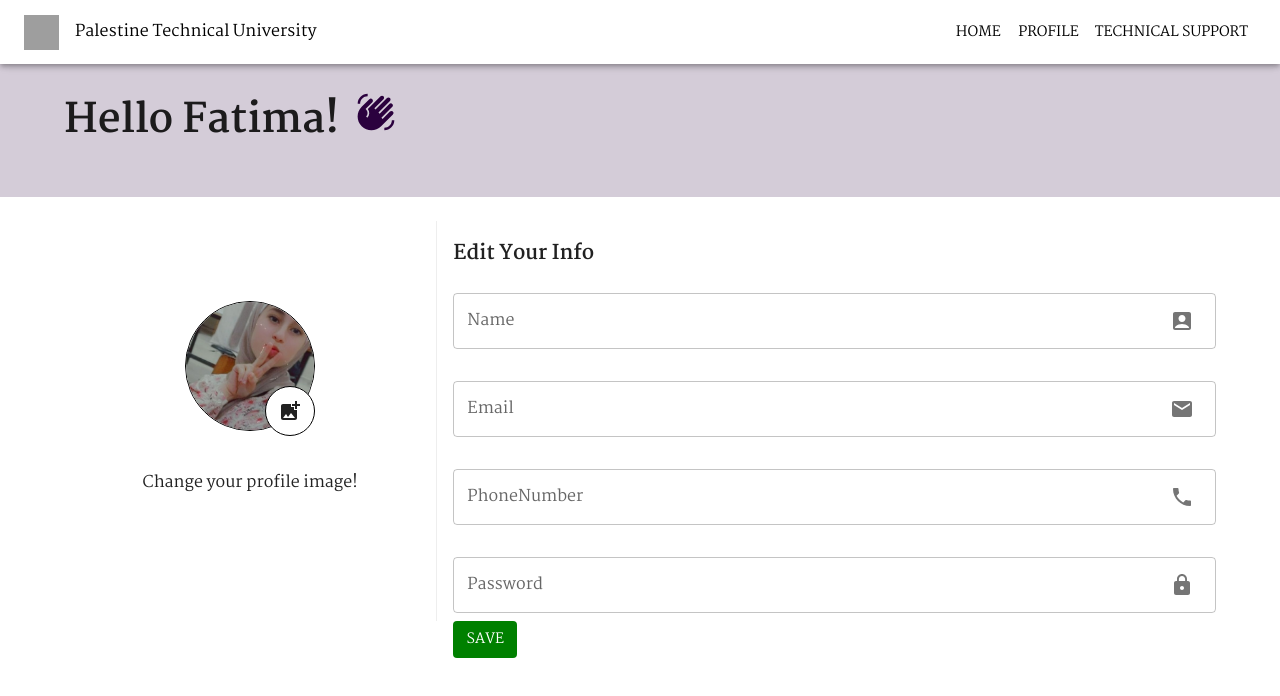
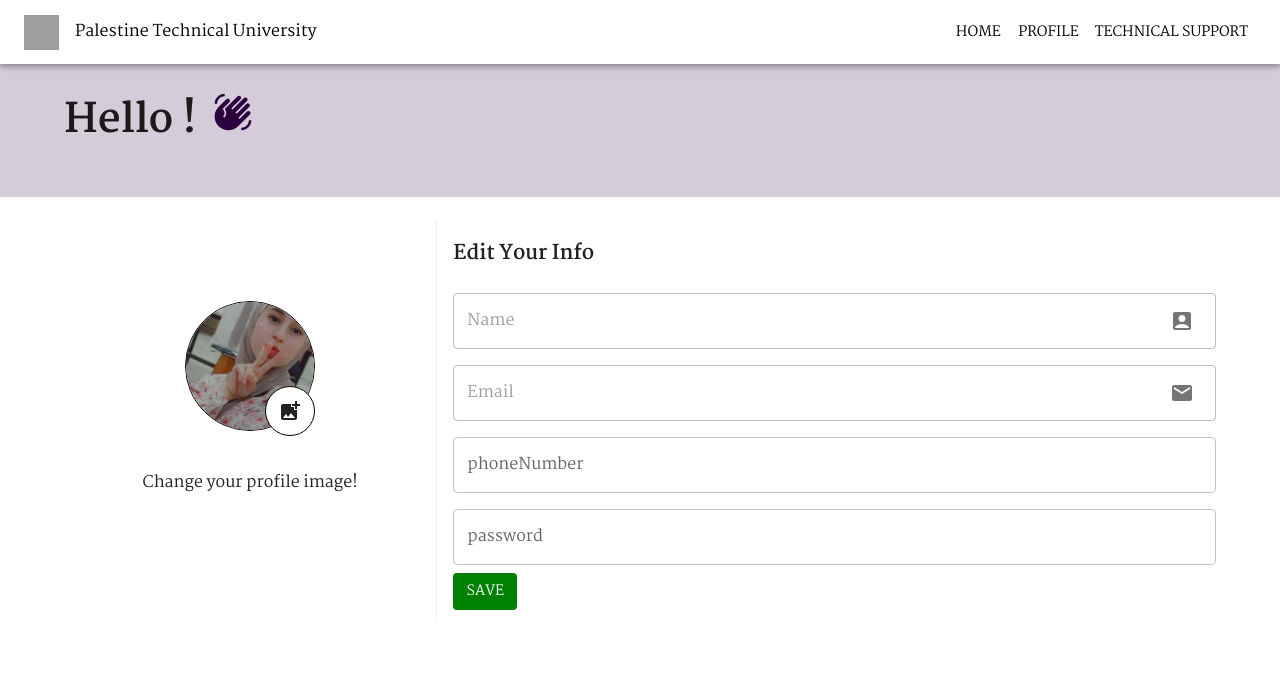
Before and after one commit to Tasneemghazal/front-grad, a React (Vite) app: page /student/profile/editProfile in a window 1280 px wide. Shown: the top 696 px of the page. Built offline with nearby package versions, Linux system fonts and the light colour scheme; grey boxes are pictures that could not be loaded.

Commit message:
handle edit proile

```diff
--- a/src/components/student/profile/EditProfile.jsx
+++ b/src/components/student/profile/EditProfile.jsx
@@ -1,20 +1,93 @@
-import React, { useRef } from "react";
-import { Avatar, Box, Button, Container, Grid, Typography } from "@mui/material";
+import React, { useContext, useState, useEffect } from "react";
+import {
+  Avatar,
+  Box,
+  Button,
+  Container,
+  Grid,
+  Typography,
+} from "@mui/material";
 import WavingHandIcon from "@mui/icons-material/WavingHand";
 import AddPhotoAlternateIcon from "@mui/icons-material/AddPhotoAlternate";
+import { UserContext } from "../../context/StudentContextProvider.jsx";
 import InputCom from "../../shared/InputCom.jsx";
+import { useFormik } from "formik";
+import axios from "axios";
+export default function EditProfile() {
+  const { extractNameFromToken } = useContext(UserContext);
+  const token = localStorage.getItem("userToken");
+  const [userName, setUserName] = useState("");
+  const [userEmail, setUserEmail] = useState("");
+  const [phoneNumber, setPhoneNumber] = useState("");
+  const onSubmit = async (users) => {
+    try {
+      const { data } = await axios.patch(
+        "http://localhost:3000/api/v1/grad/supervisor/editProfile",
+        users, {
+          headers: { token: `Bearer ${token}` }}
+      );
+      console.log(data);
+    } catch (error) {
+      console.log("Error occurred:", error);
+    }
+  };
+  useEffect(() => {
+    const fetchData = async () => {
+      try {
+        const name = extractNameFromToken();
+        setUserName(name.name);
+        setUserEmail(name.email);
+      } catch (error) {
+        console.error("Error fetching users:", error);
+      }
+    };
+    fetchData();
+  }, []);
+  const initialValues = {
+    phoneNumber: phoneNumber,
+    password: "",
+  };
+  const formik = useFormik({
+    initialValues,
+    onSubmit,
+    validateOnBlur: true,
+    validateOnChange: false,
+  });
+  const inputs = [
+    {
+      id: "phoneNumber",
+      type: "text",
+      name: "phoneNumber",
+      title: "User phoneNumber",
+      value: formik.values.phoneNumber,
+    },
+    {
+      id: "password",
+      type: "password",
+      name: "password",
+      title: "User Password",
+      value: formik.values.password,
+    },
+  ];
 
-export default function EditProfile() {
-  const fileInputRef = useRef(null);
+  const renderInputs = inputs.map((input, index) => (
+    <InputCom
+      type={input.type}
+      name={input.name}
+      id={input.id}
+      title={input.title}
+      value={input.value}
+      key={index}
+      placeholder={input.name}
+      onChange={formik.handleChange}
+      onBlur={formik.handleBlur}
+      touched={formik.touched}
+    />
+  ));
 
   const handleUploadClick = () => {
-    fileInputRef.current.click();
-  };
-
-  const handleFileChange = (event) => {
-    const file = event.target.files[0];
-    // Handle the file upload logic here
-    console.log("Selected file:", file);
+    // Define functionality to handle profile image upload
+    console.log("Upload clicked");
   };
 
   return (
@@ -24,14 +97,21 @@ export default function EditProfile() {
         position: "relative",
         top: -115,
         backgroundColor: "rgba(43, 1, 62, 0.2)",
-
       }}
     >
-      <Container sx={{ display: "flex", height: "100%", alignItems: "center", justifyContent: {xs:"center",md:"start"} ,pt: { xs: 5, md: 6 } }}>
+      <Container
+        sx={{
+          display: "flex",
+          height: "100%",
+          alignItems: "center",
+          justifyContent: { xs: "center", md: "start" },
+          pt: { xs: 5, md: 6 },
+        }}
+      >
         <Typography
           sx={{ fontSize: { xs: "30px", md: "40px" }, fontWeight: "bold" }}
         >
-          Hello Fatima!
+          Hello {userName}!
           <WavingHandIcon
             sx={{
               fontSize: { xs: "30px", md: "40px" },
@@ -44,7 +124,16 @@ export default function EditProfile() {
       <Container>
         <Grid container spacing={2}>
           {/* Profile Picture Section */}
-          <Grid item xs={12} md={4} sx={{ borderRight: { xs: 0, md: "1px solid #eee" }, height: { xs: "auto", md: "400px" }, mt: 5 }}>
+          <Grid
+            item
+            xs={12}
+            md={4}
+            sx={{
+              borderRight: { xs: 0, md: "1px solid #eee" },
+              height: { xs: "auto", md: "400px" },
+              mt: 5,
+            }}
+          >
             <Box
               sx={{
                 display: "flex",
@@ -53,9 +142,9 @@ export default function EditProfile() {
                 flexDirection: "column",
               }}
             >
-              <Box sx={{ position: "relative",pt:{xs:0,md:8} }}>
+              <Box sx={{ position: "relative", pt: { xs: 0, md: 8 } }}>
                 <Avatar
-                  alt="Fatima's Profile"
+                  alt={`${userName}'s Profile`}
                   src="/image/toto.jpeg"
                   sx={{
                     width: "130px",
@@ -84,30 +173,58 @@ export default function EditProfile() {
                 </Box>
               </Box>
               <Typography sx={{ mt: 5 }}>Change your profile image!</Typography>
-              <input
-                type="file"
-                ref={fileInputRef}
-                style={{ display: "none" }}
-                onChange={handleFileChange}
-              />
             </Box>
           </Grid>
 
           {/* Edit Info Section */}
-          <Grid item xs={12} md={8} sx={{ height: { xs: "auto", md: "400px" }, mt: 5 }}>
-            <Box sx={{ display: "flex", flexDirection: "column", justifyContent: "space-between", height: "100%" }}>
+          <Grid
+            item
+            xs={12}
+            md={8}
+            sx={{ height: { xs: "auto", md: "400px" }, mt: 5 }}
+          >
+            <Box
+              sx={{
+                display: "flex",
+                flexDirection: "column",
+                justifyContent: "space-between",
+                height: "100%",
+              }}
+            >
               <Box>
                 <Typography variant="h6" sx={{ fontWeight: "bold", mb: 2 }}>
                   Edit Your Info
                 </Typography>
                 <Box sx={{ display: "flex", flexDirection: "column", gap: 2 }}>
-                  <InputCom placeholder={"Name"} type={"text"} />
-                  <InputCom placeholder={"Email"} type={"text"} />
-                  <InputCom placeholder={"PhoneNumber"} type={"text"} />
-                  <InputCom placeholder={"Password"} type={"password"} />
-                </Box>
-                <Box>
-                  <Button sx={{ bgcolor: "green", color: "#fff", "&:hover": {bgcolor: "green",color: "#000"} }}>Save</Button>
+                  <form onSubmit={formik.handleSubmit}>
+                    <InputCom
+                      placeholder={"Name"}
+                      type={"text"}
+                      name={"name"}
+                      value={userName}
+                      disabled={true}
+                    />
+                    <InputCom
+                      placeholder={"Email"}
+                      type={"email"}
+                      name={"email"}
+                      value={userEmail}
+                      disabled={true}
+                    />
+                    {renderInputs}
+                    <Button
+                      sx={{
+                        bgcolor: "green",
+                        color: "#fff",
+                        "&:hover": { bgcolor: "green", color: "#000" },
+                      }}
+                      type="submit"
+                    >
+                      Save
+                    </Button>
+                  </form>
+                  <Box>
+                  </Box>
                 </Box>
               </Box>
             </Box>
```
